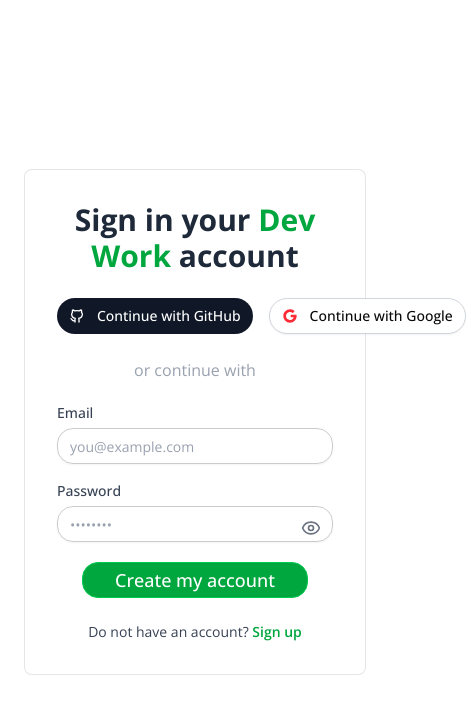
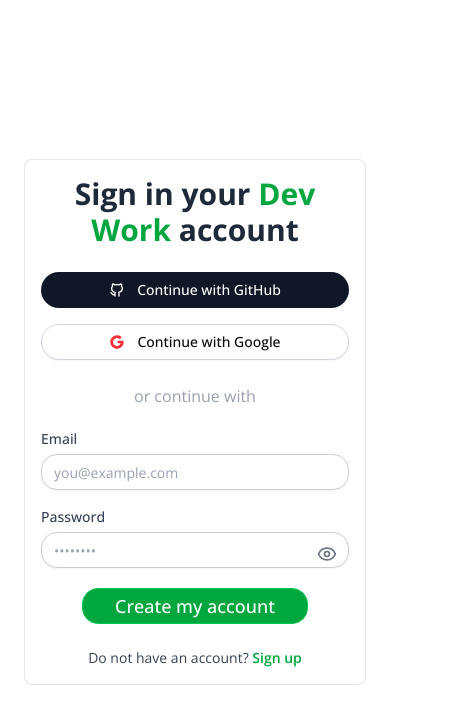
Before and after one commit to thisMeSandeep/Dev-work--next.js-app, a Next.js app: page /signin in a window 390 px wide. Shown: the top 724 px of the page, 466 px wide, since content can reach past the window. Built offline with nearby package versions, Linux system fonts and the light colour scheme.

Commit message:
fix padding

```diff
--- a/app/(auth)/components/SocialLogin.tsx
+++ b/app/(auth)/components/SocialLogin.tsx
@@ -3,7 +3,7 @@
 
 export default function SocialLogin() {
   return (
-    <div className="w-full flex items-center gap-4">
+    <div className="w-full flex flex-col sm:flex-row items-center gap-4">
       {/* GitHub */}
       <form className="w-full">
         <Button
--- a/app/(auth)/signin/page.tsx
+++ b/app/(auth)/signin/page.tsx
@@ -50,7 +50,7 @@
         initial={{ opacity: 0, y: 30 }}
         animate={{ opacity: 1, y: 0 }}
         transition={{ duration: 0.5 }}
-        className="max-w-xl w-full bg-white rounded-md border border-black/10 p-8 flex flex-col gap-6"
+        className="max-w-xl w-full bg-white rounded-md border border-black/10  p-4 sm:p-8  flex flex-col gap-6"
       >
         {/* heading */}
         <h1 className="text-3xl font-bold text-center text-gray-800">
@@ -68,7 +68,6 @@
           className="flex flex-col gap-5"
           noValidate
         >
-
           {/* email */}
           <div>
             <Label htmlFor="email" className="text-gray-700 font-medium mb-2">
@@ -119,12 +118,8 @@
             )}
           </div>
 
-
           {/* submit */}
-          <motion.div
-            whileHover={{ scale:1.03 }}
-            className="mx-auto"
-          >
+          <motion.div whileHover={{ scale: 1.03 }} className="mx-auto">
             <Button
               type="submit"
               className="px-8 py-3 rounded-2xl border border-green-500
--- a/app/(auth)/signup/page.tsx
+++ b/app/(auth)/signup/page.tsx
@@ -86,12 +86,12 @@
   };
 
   return (
-    <div className="min-h-screen flex items-center justify-center px-6 py-12 ">
+    <div className="min-h-screen flex items-center justify-center px-4 py-12 ">
       <motion.div
         initial={{ opacity: 0, y: 30 }}
         animate={{ opacity: 1, y: 0 }}
         transition={{ duration: 0.5 }}
-        className="max-w-xl w-full bg-white rounded-md border border-black/10 p-8 flex flex-col gap-6"
+        className="max-w-xl w-full bg-white rounded-md border border-black/10 p-4 sm:p-8 flex flex-col gap-6"
       >
         {/* heading */}
         <h1 className="text-3xl font-bold text-center text-gray-800">
```
